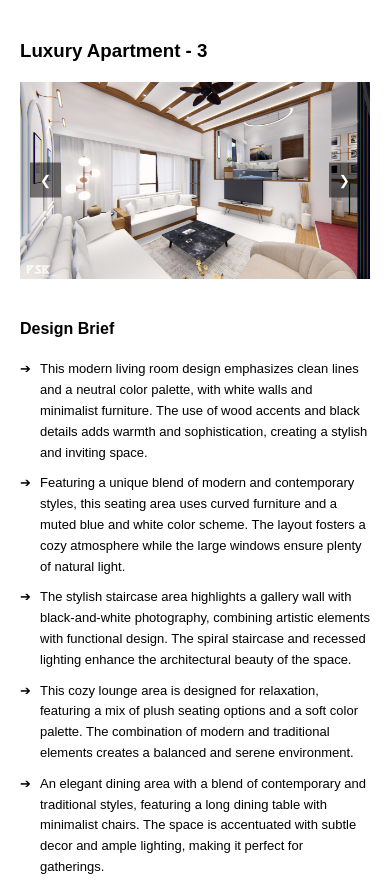
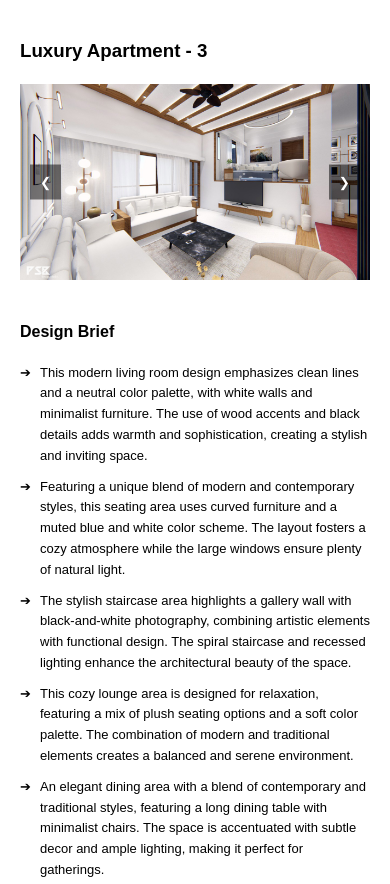
Before and after one commit to hemanshi-portfolio/about-me, a plain HTML site: page detail-6.html in a window 390 px wide. Shown: the top 884 px of the page. Drawn offline with nearby package versions, Linux system fonts and the light colour scheme; a web font is replaced by a local one.

Commit message:
Update detail-6.html

```diff
--- a/detail-6.html
+++ b/detail-6.html
@@ -5,89 +5,7 @@
         <meta name="viewport" content="width=device-width, initial-scale=1.0">
         <title>Luxury Apartment - 3</title>
         <link href="https://fonts.googleapis.com/css2?family=Arial:wght@400;700&display=swap" rel="stylesheet">
-        <style>
-            body {
-            font-family: 'Arial', sans-serif;
-            margin: 0;
-            background: #f4f4f4;
-            overflow-x: hidden;
-            }
-            h3 {
-            margin: 20px;
-            margin-left: 0px;
-            }
-            p {
-            margin: 20px;
-            font-size: 13px;
-            }
-            .content {
-            max-width: 1200px;
-            margin: auto;
-            background: #fff;
-            padding: 20px;
-            box-shadow: 0 4px 8px rgba(0,0,0,0.1);
-            }
-            .extra-detail-container {
-            display: block;
-            grid-template-columns: 1fr 1fr;
-            gap: 20px;
-            }
-            .detail-container {
-            display: grid;
-            grid-template-columns: 1fr 1fr;
-            gap: 20px;
-            }
-            .carousel {
-            position: relative;
-            max-width: 100%;
-            overflow: hidden;
-            }
-            .carousel-images img {
-            width: 100%;
-            display: none;
-            }
-            .carousel img {
-                width: 100%;
-                object-fit: contain;
-                background-color: #fff;
-            }
-            .carousel button {
-            position: absolute;
-            top: 50%;
-            transform: translateY(-50%);
-            background-color: rgba(0,0,0,0.5);
-            color: white;
-            border: none;
-            cursor: pointer;
-            padding: 10px;
-            z-index: 100;
-            }
-            .carousel .prev { left: 10px; }
-            .carousel .next { right: 10px; }
-            ul {
-            list-style: none;
-            padding: 0;
-            }
-            li {
-            margin-bottom: 10px;
-            line-height: 1.6;
-            padding-left: 20px;
-            position: relative;
-            font-size: 13px;
-            }
-            li::before {
-            content: '➔';
-            position: absolute;
-            left: 0;
-            color: black;
-            font-size: 13px;
-            }
-            @media (max-width: 768px) {
-            .detail-container, .extra-detail-container {
-            grid-template-columns: 1fr;
-            }
-            }
-        </style>
+        <link rel="stylesheet" href="./assets/css/details.css">
     </head>
     <body>
         <div class="content">
```
